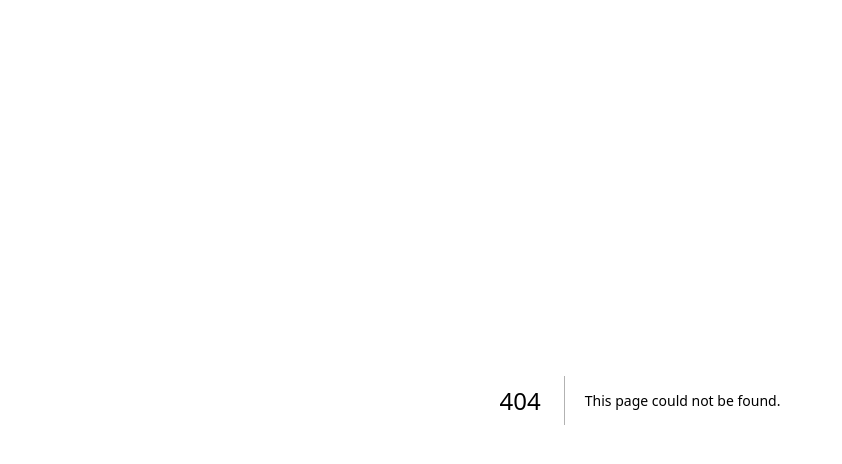
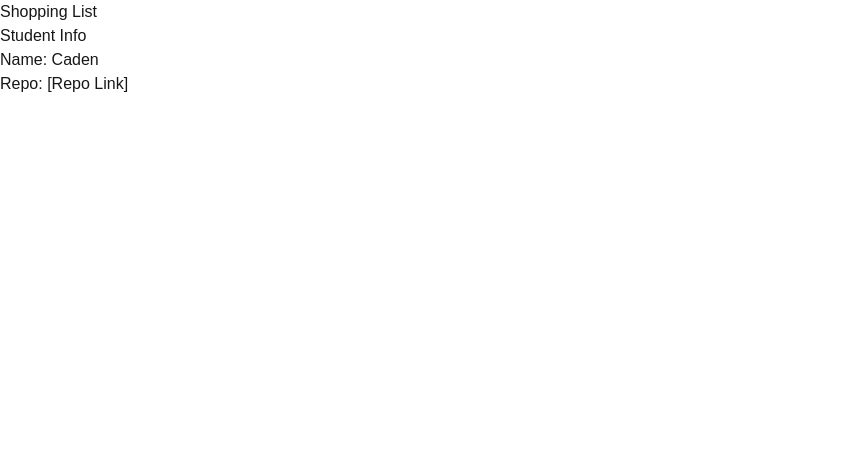
Before and after one commit to Caden-O/cprg306-assignments, a Next.js app: page /week-2 in a window 1280 px wide. Before the commit this address had no page. Shown: the top 464 px of the page, without its empty margins (0-842 px from the left). Built offline with nearby package versions, Linux system fonts and the light colour scheme.

Commit message:
second commit

```diff
--- /dev/null
+++ b/app/week-2/page.js
@@ -0,0 +1,10 @@
+import StudentInfo from "./student-info";
+
+export default function Page() {
+  return (
+    <main>
+      <h1>Shopping List</h1>
+      <StudentInfo></StudentInfo>
+    </main>
+  );
+}
--- /dev/null
+++ b/app/week-2/student-info.js
@@ -0,0 +1,11 @@
+function StudentInfo(){
+  return(
+    <main>
+      <h1>Student Info</h1>
+      <p>Name: Caden</p>
+      <p>Repo: [Repo Link]</p>
+    </main>
+  )
+}
+
+export default StudentInfo;
```
